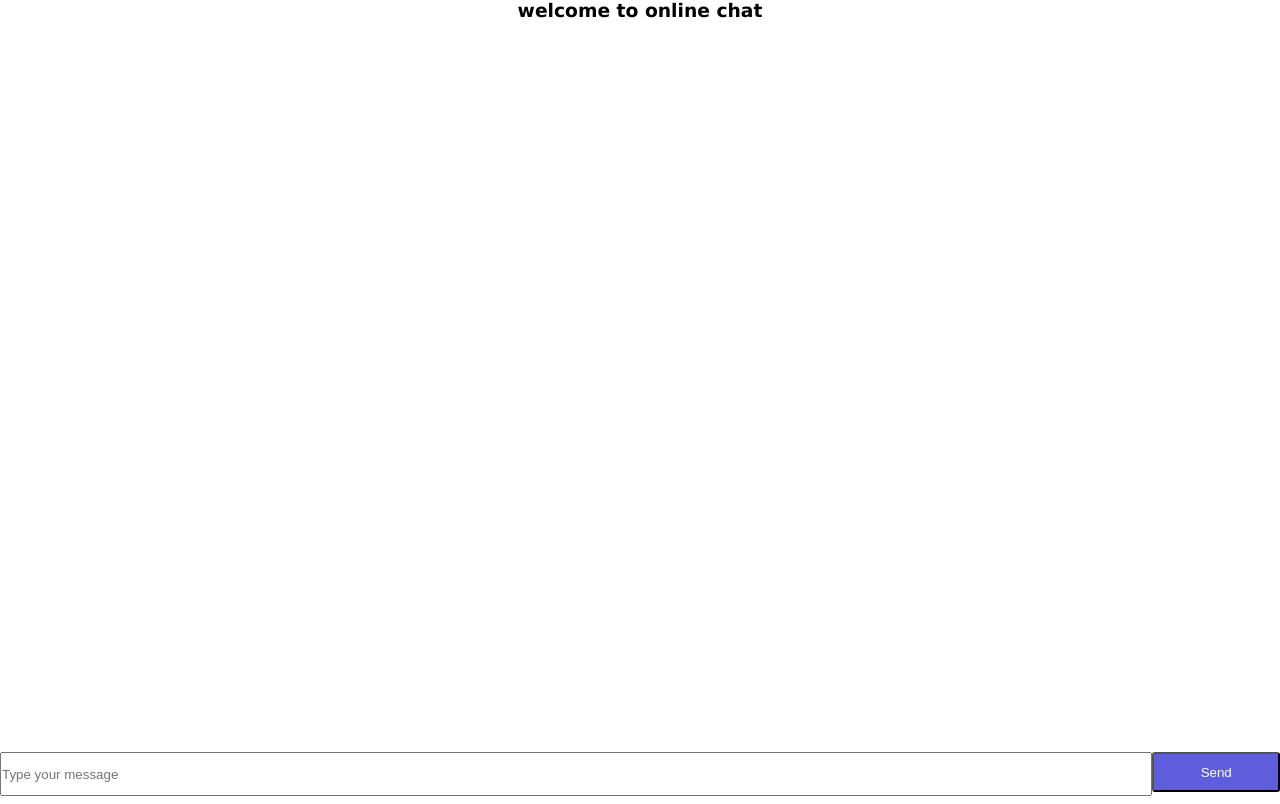
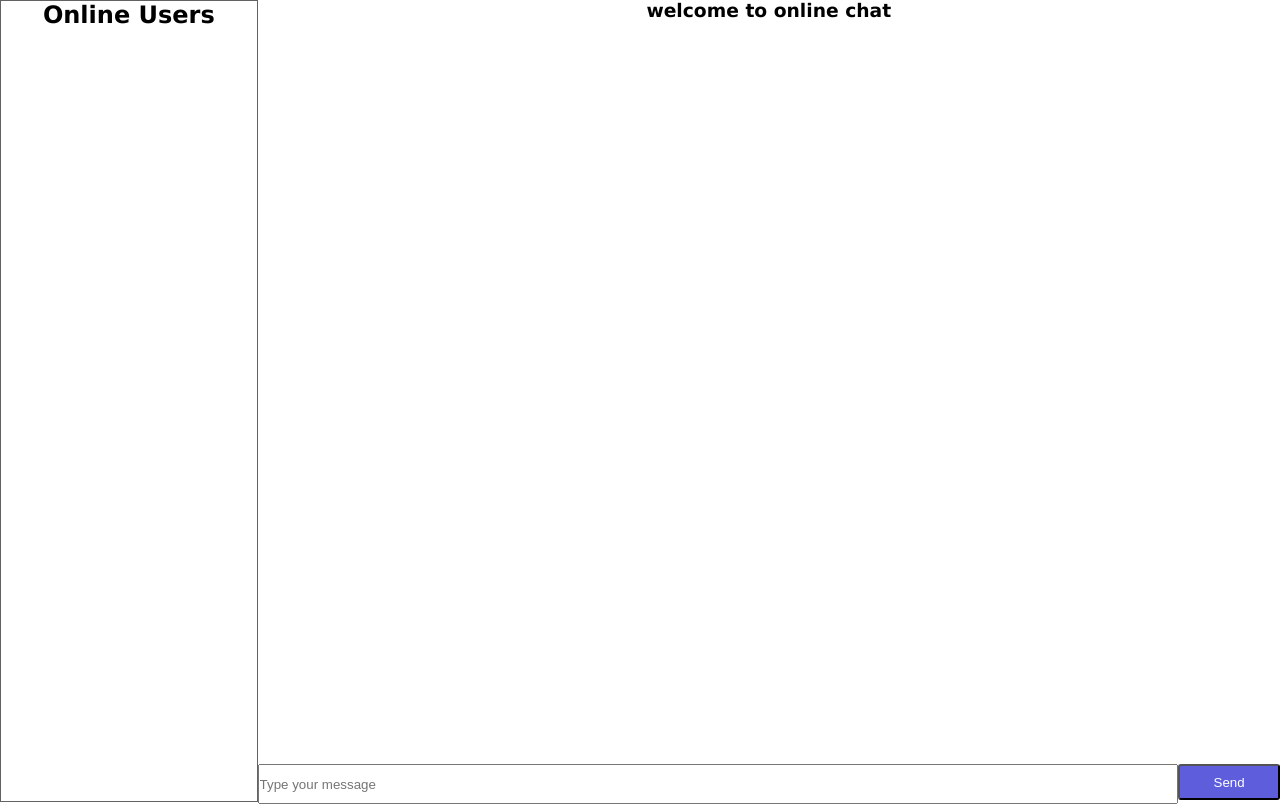
Before and after one commit to Kobir053/websocket-chat, a website: page frontend/index.html in a window 1280 px wide. Drawn offline with nearby package versions, Linux system fonts and the light colour scheme.

Commit message:
got the goal

```diff
--- a/backend/server.ts
+++ b/backend/server.ts
@@ -16,6 +16,7 @@ io.on("connection", (socket) => {
     socket.on("send", (data) => {
         console.log(data.message + " from server");
         socket.broadcast.emit("send", data);
+        socket.emit("send", data);
     });
 });
 
--- a/frontend/app.js
+++ b/frontend/app.js
@@ -2,6 +2,23 @@ const socket = io("http://localhost:3000", {
     withCredentials: false,
     transports: ["websocket"]
 });
+
+const button = document.getElementById("send");
+button.addEventListener("click", sendMessageThroughSocket);
+
+socket.on("send", (data) => {
+    console.log(data);
+    sendTheMessage(data.message);
+});
+
+socket.on("connect", () => {
+    console.log("connected to the server");
+});
+
+socket.on("connect_error", (err) => {
+    console.log("failed to connect to server due to error : " + err);
+});
+
 
 function sendMessageThroughSocket() {
     const input = document.querySelector("footer > input");
@@ -17,28 +34,12 @@ function sendMessageThroughSocket() {
     return;
 }
 
-const button = document.getElementById("send");
-button.addEventListener("click", sendMessageThroughSocket);
+function sendTheMessage (message) {
+    const div = document.getElementById("messages");
 
-function sendTheMessage (message) {
-    const list = document.getElementById("messages-list");
+    const paragraph = document.createElement("p");
+    paragraph.textContent = message;
+    // listItem.innerHTML = message;
 
-    const listItem = document.createElement("li");
-    listItem.textContent = message;
-    listItem.innerHTML = message;
-
-    list.appendChild(listItem);
+    div.appendChild(paragraph);
 }
-
-socket.on("send", (data) => {
-    console.log(data);
-    sendTheMessage(data.message);
-});
-
-socket.on("connect", () => {
-    console.log("connected to the server");
-});
-
-socket.on("connect_error", (err) => {
-    console.log("failed to connect to server due to error : " + err);
-});
--- a/frontend/index.html
+++ b/frontend/index.html
@@ -9,16 +9,18 @@
     <script src='node_modules/socket.io-client/dist/socket.io.js'></script>
 </head>
 <body>
-    <section>
+    <section id="users">
+        <h2>Online Users</h2>
+    </section>
+    <section id="chat">
         <h3>welcome to online chat</h3>
-        <ul id="messages-list">
-            <!-- <li>gdgdgdg</li> -->
-        </ul>
+        <div id="messages">
+        </div>
+        <footer>
+            <input type="text" placeholder="Type your message">
+            <button id="send">Send</button>
+        </footer>
     </section>
-    <footer>
-        <input type="text" placeholder="Type your message">
-        <button id="send">Send</button>
-    </footer>
     <script src="app.js"></script>
 </body>
 </html>
--- /dev/null
+++ b/frontend/login.css
@@ -0,0 +1,36 @@
+*{
+    padding: 0;
+    margin: 0;
+    font-family: Verdana, Geneva, Tahoma, sans-serif;
+    box-sizing: border-box;
+}
+body{
+    height: 100vh;
+    width: 100vw;
+    display: flex;
+    justify-content: center;
+    align-items: center;
+}
+section{
+    height: 20%;
+    width: 20%;
+    display: flex;
+    flex-direction: column;
+    align-items: center;
+    gap: 30px;
+}
+section > input{
+    padding: 10px 0;
+    border-radius: 2px;
+}
+section > button{
+    padding: 5px 8px;
+    background-color: rgb(70, 70, 174);
+    border: none;
+    border-radius: 3px;
+    color: white;
+}
+section > button:hover{
+    cursor: pointer;
+    background-color: rgba(70, 70, 174, 0.69);
+}
--- a/frontend/style.css
+++ b/frontend/style.css
@@ -4,18 +4,32 @@
 }
 body{
     font-family: Verdana, Geneva, Tahoma, sans-serif;
-    /* box-sizing: border-box; */
     height: 100vh;
-    /* border: 1px solid black; */
     width: 100%;
+    display: flex;
+    flex-direction: row;
 }
-section{
-    height: 94%;
-    width: 100%;
+#users{
+    height: 100%;
+    width: 20%;
+    border: 1px solid rgba(0, 0, 0, 0.616);
     display: flex;
     flex-direction: column;
     align-items: center;
+    gap: 20px;
+}
+#chat{
+    height: 100%;
+    width: 80%;
+    display: flex;
+    flex-direction: column;
+    text-align: center;
     gap: 30px;
+}
+#chat > div{
+    height: 95%;
+    width: 100%;
+    text-align: start;
 }
 footer{
     height: 5%;
```
Also changed, not shown: frontend/login.html (added, +19 -0 lines).
